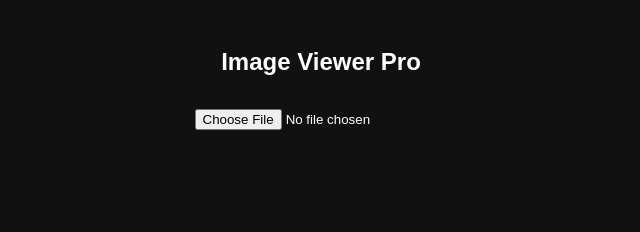
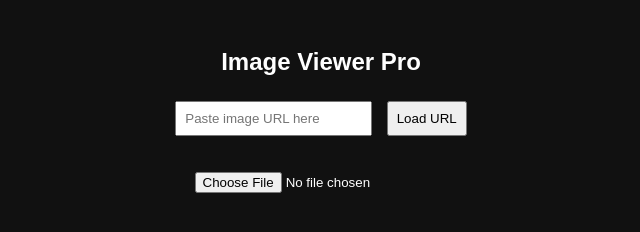
Before and after one commit to basictutorial88-cloud/ImageViewerOnline, a plain HTML site: page index.html in a window 1280 px wide. Shown: the whole page, without its empty margins (319-959 px from the left). Drawn offline with Linux system fonts and the light colour scheme.

Commit message:
Implement image loading from URL and file input
Added functionality to load images from a URL in addition to file uploads.

```diff
--- a/index.html
+++ b/index.html
@@ -32,6 +32,13 @@ button,input{
 
 <h2>Image Viewer Pro</h2>
 
+<!-- URL INPUT -->
+<input type="text" id="urlInput" placeholder="Paste image URL here">
+<button onclick="loadURL()">Load URL</button>
+
+<br><br>
+
+<!-- FILE UPLOAD -->
 <input type="file" id="fileInput" accept="image/*">
 
 <br>
@@ -41,6 +48,15 @@ button,input{
 <script>
 const img=document.getElementById("viewer");
 
+// Load from URL
+function loadURL(){
+    const url=document.getElementById("urlInput").value.trim();
+    if(url){
+        img.src=url;
+    }
+}
+
+// Load from local file
 document.getElementById("fileInput").addEventListener("change",function(){
     const file=this.files[0];
     if(!file)return;
```
